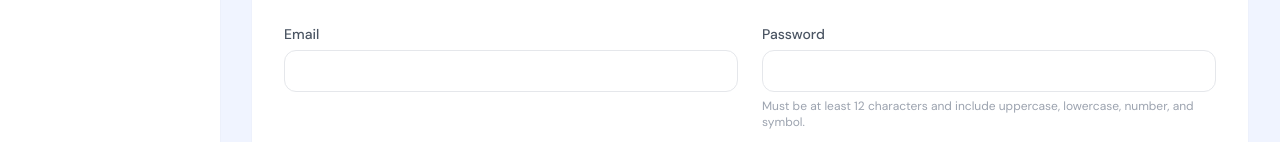
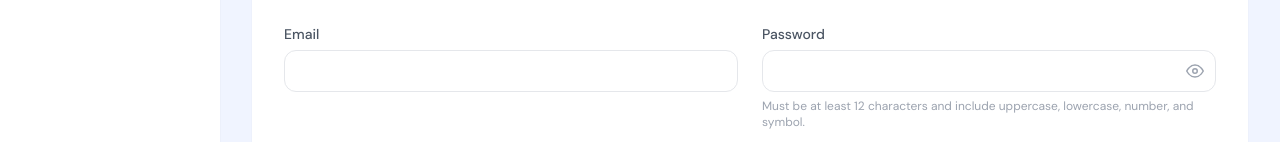
Before and after one commit to orangegjs/technical-debt-collector, a React (Vite) app in the folder frontend/: page /create-account in a window 1280 px wide. Shown: the part 352-494 px from the top of the page. Built offline with nearby package versions, Linux system fonts and the light colour scheme; no server answers; sample sign-in values are in the browser's storage.

Commit message:
feat: eye icon for password field to switch between visible and invisible password

```diff
--- a/frontend/src/pages/CreateAccountPage.jsx
+++ b/frontend/src/pages/CreateAccountPage.jsx
@@ -37,6 +37,7 @@
   const [errors, setErrors] = useState({})
   const [globalError, setGlobalError] = useState('')
   const [saving, setSaving] = useState(false)
+  const [showPassword, setShowPassword] = useState(false)
 
   function handleChange(field, value) {
     setForm((prev) => ({ ...prev, [field]: value }))
@@ -166,12 +167,22 @@
                 />
               </Field>
               <Field label="Password" error={errors.password} hint={!errors.password ? 'Must be at least 12 characters and include uppercase, lowercase, number, and symbol.' : ''}>
-                <input
-                  type="password"
-                  value={form.password}
-                  onChange={(e) => handleChange('password', e.target.value)}
-                  className={`w-full px-4 py-2.5 rounded-xl border text-sm text-gray-700 outline-none focus:border-primary transition-colors ${errors.password ? 'border-deletered' : 'border-gray-200'}`}
-                />
+                <div className="relative">
+                  <input
+                    type={showPassword ? 'text' : 'password'}
+                    value={form.password}
+                    onChange={(e) => handleChange('password', e.target.value)}
+                    className={`w-full px-4 py-2.5 pr-10 rounded-xl border text-sm text-gray-700 outline-none focus:border-primary transition-colors ${errors.password ? 'border-deletered' : 'border-gray-200'}`}
+                  />
+                  <button
+                    type="button"
+                    onClick={() => setShowPassword((v) => !v)}
+                    className="absolute right-3 top-1/2 -translate-y-1/2 text-gray-400 hover:text-gray-600"
+                    tabIndex={-1}
+                  >
+                    {showPassword ? <EyeOff /> : <EyeOn />}
+                  </button>
+                </div>
               </Field>
               <Field label="User Status">
                 <div className="relative">
@@ -245,3 +256,22 @@
     </div>
   )
 }
+
+function EyeOn() {
+  return (
+    <svg width="18" height="18" viewBox="0 0 24 24" fill="none" stroke="currentColor" strokeWidth="2" strokeLinecap="round" strokeLinejoin="round">
+      <path d="M1 12s4-8 11-8 11 8 11 8-4 8-11 8-11-8-11-8z" />
+      <circle cx="12" cy="12" r="3" />
+    </svg>
+  )
+}
+
+function EyeOff() {
+  return (
+    <svg width="18" height="18" viewBox="0 0 24 24" fill="none" stroke="currentColor" strokeWidth="2" strokeLinecap="round" strokeLinejoin="round">
+      <path d="M17.94 17.94A10.07 10.07 0 0112 20c-7 0-11-8-11-8a18.45 18.45 0 015.06-5.94" />
+      <path d="M9.9 4.24A9.12 9.12 0 0112 4c7 0 11 8 11 8a18.5 18.5 0 01-2.16 3.19" />
+      <line x1="1" y1="1" x2="23" y2="23" />
+    </svg>
+  )
+}
--- a/frontend/src/pages/UserProfilePage.jsx
+++ b/frontend/src/pages/UserProfilePage.jsx
@@ -46,6 +46,7 @@
   const [showDelete, setShowDelete] = useState(false)
   const [deleting, setDeleting] = useState(false)
   const [editing, setEditing] = useState(false)
+  const [showPassword, setShowPassword] = useState(false)
 
   useEffect(() => {
     async function load() {
@@ -220,12 +221,22 @@
                 />
               </Field>
               <Field label="Password" error={errors.password} hint={!errors.password ? 'Must be at least 12 characters and include uppercase, lowercase, number, and symbol.' : ''}>
-                <input
-                  type="password"
-                  value={form.password}
-                  onChange={(e) => handleChange('password', e.target.value)}
-                  className={`w-full px-4 py-2.5 rounded-xl border text-sm text-gray-700 outline-none focus:border-primary transition-colors ${errors.password ? 'border-deletered' : 'border-gray-200'}`}
-                />
+                <div className="relative">
+                  <input
+                    type={showPassword ? 'text' : 'password'}
+                    value={form.password}
+                    onChange={(e) => handleChange('password', e.target.value)}
+                    className={`w-full px-4 py-2.5 pr-10 rounded-xl border text-sm text-gray-700 outline-none focus:border-primary transition-colors ${errors.password ? 'border-deletered' : 'border-gray-200'}`}
+                  />
+                  <button
+                    type="button"
+                    onClick={() => setShowPassword((v) => !v)}
+                    className="absolute right-3 top-1/2 -translate-y-1/2 text-gray-400 hover:text-gray-600"
+                    tabIndex={-1}
+                  >
+                    {showPassword ? <EyeOff /> : <EyeOn />}
+                  </button>
+                </div>
               </Field>
               <Field label="User Status">
                 <div className="relative">
@@ -317,3 +328,22 @@
     </div>
   )
 }
+
+function EyeOn() {
+  return (
+    <svg width="18" height="18" viewBox="0 0 24 24" fill="none" stroke="currentColor" strokeWidth="2" strokeLinecap="round" strokeLinejoin="round">
+      <path d="M1 12s4-8 11-8 11 8 11 8-4 8-11 8-11-8-11-8z" />
+      <circle cx="12" cy="12" r="3" />
+    </svg>
+  )
+}
+
+function EyeOff() {
+  return (
+    <svg width="18" height="18" viewBox="0 0 24 24" fill="none" stroke="currentColor" strokeWidth="2" strokeLinecap="round" strokeLinejoin="round">
+      <path d="M17.94 17.94A10.07 10.07 0 0112 20c-7 0-11-8-11-8a18.45 18.45 0 015.06-5.94" />
+      <path d="M9.9 4.24A9.12 9.12 0 0112 4c7 0 11 8 11 8a18.5 18.5 0 01-2.16 3.19" />
+      <line x1="1" y1="1" x2="23" y2="23" />
+    </svg>
+  )
+}
```
